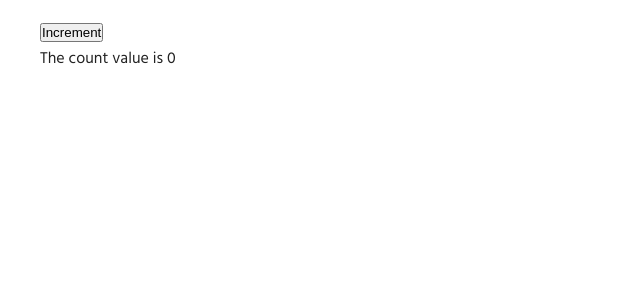
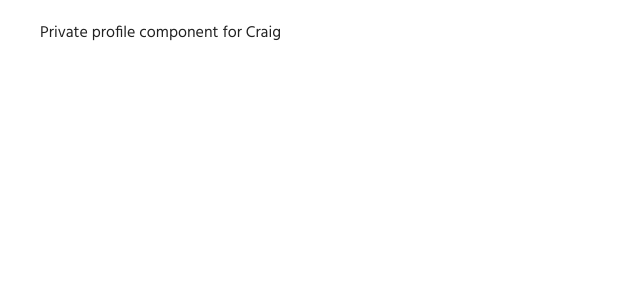
Before and after one commit to Dangereye/react-typescript-tut, a React (Create React App) app: page / in a window 1280 px wide. Shown: the top 300 px of the page, without its empty margins (0-640 px from the left). Built offline with nearby package versions, Linux system fonts and the light colour scheme.

Commit message:
Added auth > AuthLogin,AuthPrivate and AuthProfile components (Component props).

```diff
--- a/src/App.tsx
+++ b/src/App.tsx
@@ -21,6 +21,8 @@ import Container from "./components/Container";
 import Box from "./components/context/Box";
 import User3 from "./components/context/User3";
 import { Counter2 } from "./components/class/Counter2";
+import AuthPrivate from "./components/auth/AuthPrivate";
+import AuthProfile from "./components/auth/AuthProfile";
 
 function App() {
   const personName = {
@@ -62,7 +64,8 @@ function App() {
         {/* <UserContextProvider>
           <User3 />
         </UserContextProvider> */}
-        <Counter2 message="The count value is " />
+        {/* <Counter2 message="The count value is " /> */}
+        <AuthPrivate isLoggedIn={true} component={AuthProfile} />
       </main>
     </div>
   );
--- /dev/null
+++ b/src/components/auth/AuthLogin.tsx
@@ -0,0 +1,3 @@
+export default function AuthLogin() {
+  return <div>Please login to continue</div>;
+}
--- /dev/null
+++ b/src/components/auth/AuthPrivate.tsx
@@ -0,0 +1,18 @@
+import AuthLogin from "./AuthLogin";
+import { AuthProfileProps } from "./AuthProfile";
+
+type AuthPrivateProps = {
+  isLoggedIn: boolean;
+  component: React.ComponentType<AuthProfileProps>;
+};
+
+export default function AuthPrivate({
+  isLoggedIn,
+  component: Component,
+}: AuthPrivateProps) {
+  if (isLoggedIn) {
+    return <Component name="Craig" />;
+  } else {
+    return <AuthLogin />;
+  }
+}
--- /dev/null
+++ b/src/components/auth/AuthProfile.tsx
@@ -0,0 +1,7 @@
+export type AuthProfileProps = {
+  name: string;
+};
+
+export default function AuthProfile({ name }: AuthProfileProps) {
+  return <div>Private profile component for {name}</div>;
+}
```
